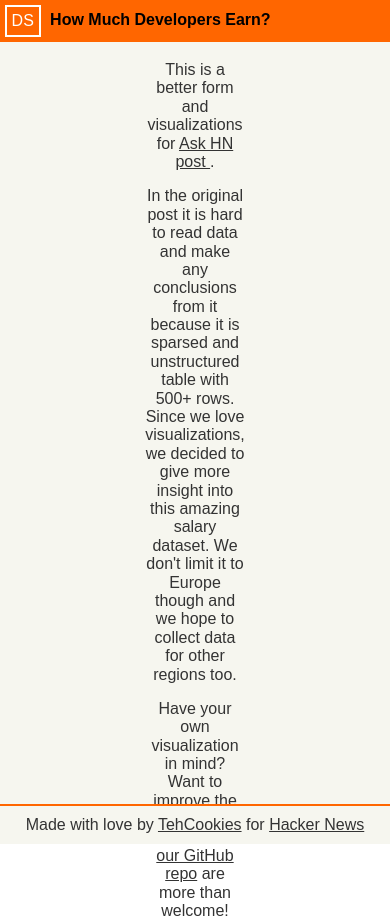
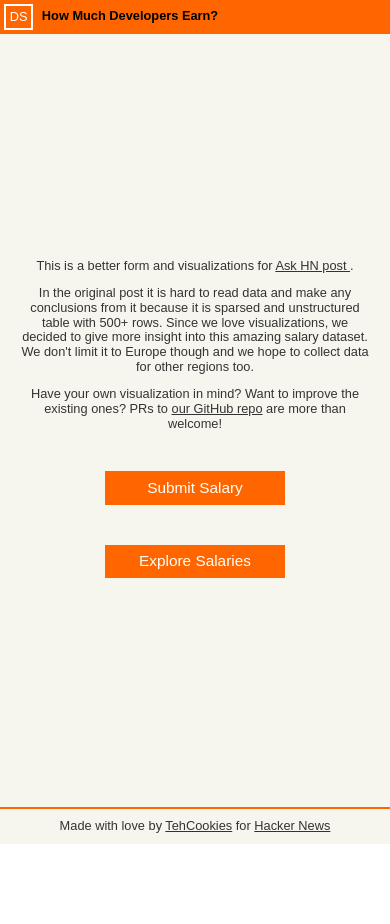
Before and after one commit to slaylines/devsalaries, a plain HTML site: page index.html in a window 390 px wide. Shown: the top 924 px of the page. After the commit the page ends 844 px from the top, so only its background shows below. Drawn offline with nearby package versions, Linux system fonts and the light colour scheme.

Commit message:
Implement home page for mobiles

```diff
--- a/css/main.css
+++ b/css/main.css
@@ -17,6 +17,7 @@
 
 body {
   color: #333;
+  font-size: 0.8em;
 }
 
 a {
@@ -67,7 +68,7 @@
 
 .content {
   width: 100%;
-  padding: 45px;
+  padding: 45px 20px;
 }
 
 /**
@@ -122,3 +123,13 @@
   margin: 20px;
   font-size: 1.2em;
 }
+
+/**
+ * MEDIA QUERIES
+ */
+
+@media (min-width: 35.5em) {
+  body {
+    font-size: 1em;
+  }
+}
--- a/index.html
+++ b/index.html
@@ -10,6 +10,7 @@
 
   <link rel="shortcut icon" type="image/x-icon" href="favicon.ico">
   <link rel="stylesheet" href="https://unpkg.com/purecss@1.0.0/build/pure-min.css" integrity="sha384-nn4HPE8lTHyVtfCBi5yW9d20FjT8BJwUXyWZT9InLYax14RDjBj46LmSztkmNP9w" crossorigin="anonymous">
+  <link rel="stylesheet" href="https://unpkg.com/purecss@1.0.0/build/grids-responsive-min.css">
   <link rel="stylesheet" href="css/main.css">
 </head>
 <body>
@@ -26,8 +27,8 @@
 
   <main>
     <div class="home-page content">
-      <div class="pure-g">
-        <div class="description pure-u-1-3">
+      <div class="pure-g-r">
+        <div class="description pure-u-sm-1 pure-u-md-1-2">
           <p>
             This is a better form and visualizations for
             <a href="https://news.ycombinator.com/item?id=15088840">
@@ -50,8 +51,8 @@
         </div>
       </div>
 
-      <div class="pure-g">
-        <div class="buttons pure-u-1-3">
+      <div class="pure-g-r">
+        <div class="buttons pure-u-sm-1 pure-u-md-1-2">
           <a href="form.html" class="pure-button ds-button">
             Submit Salary
           </a>
```
